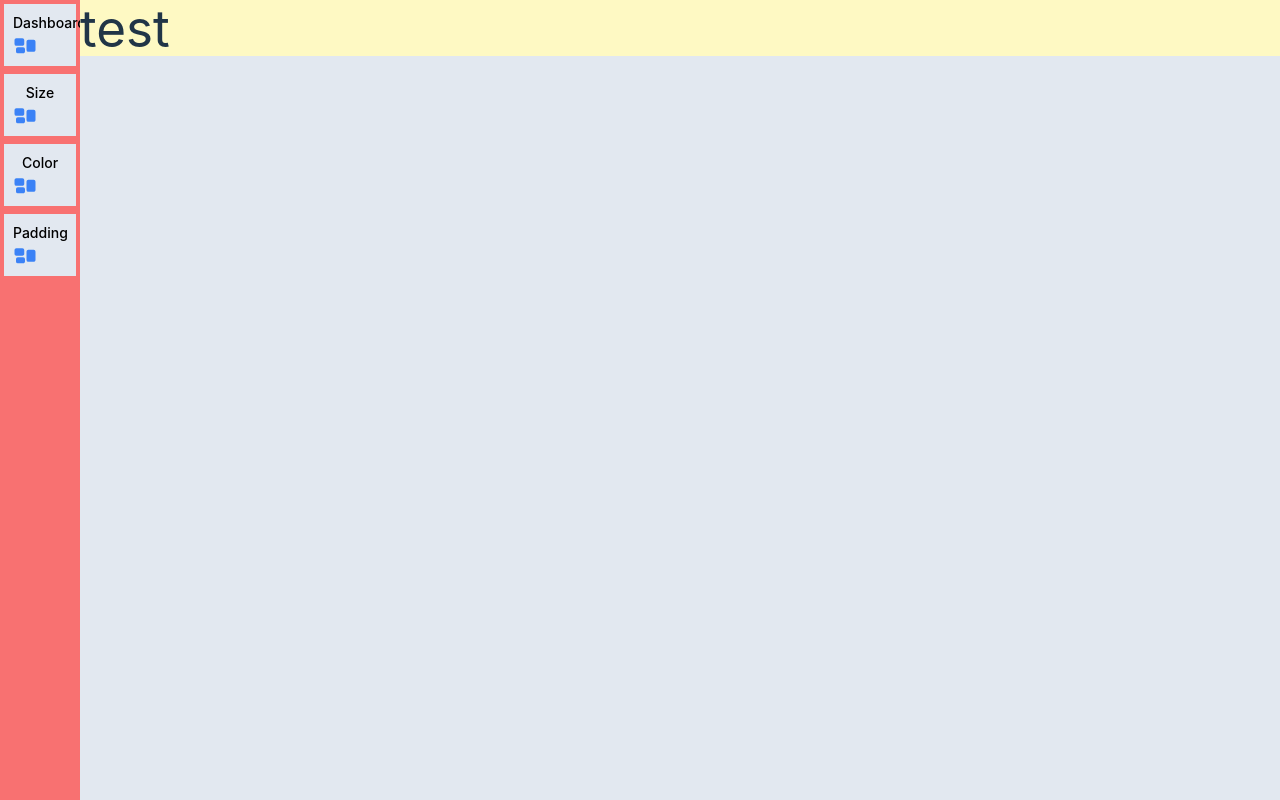
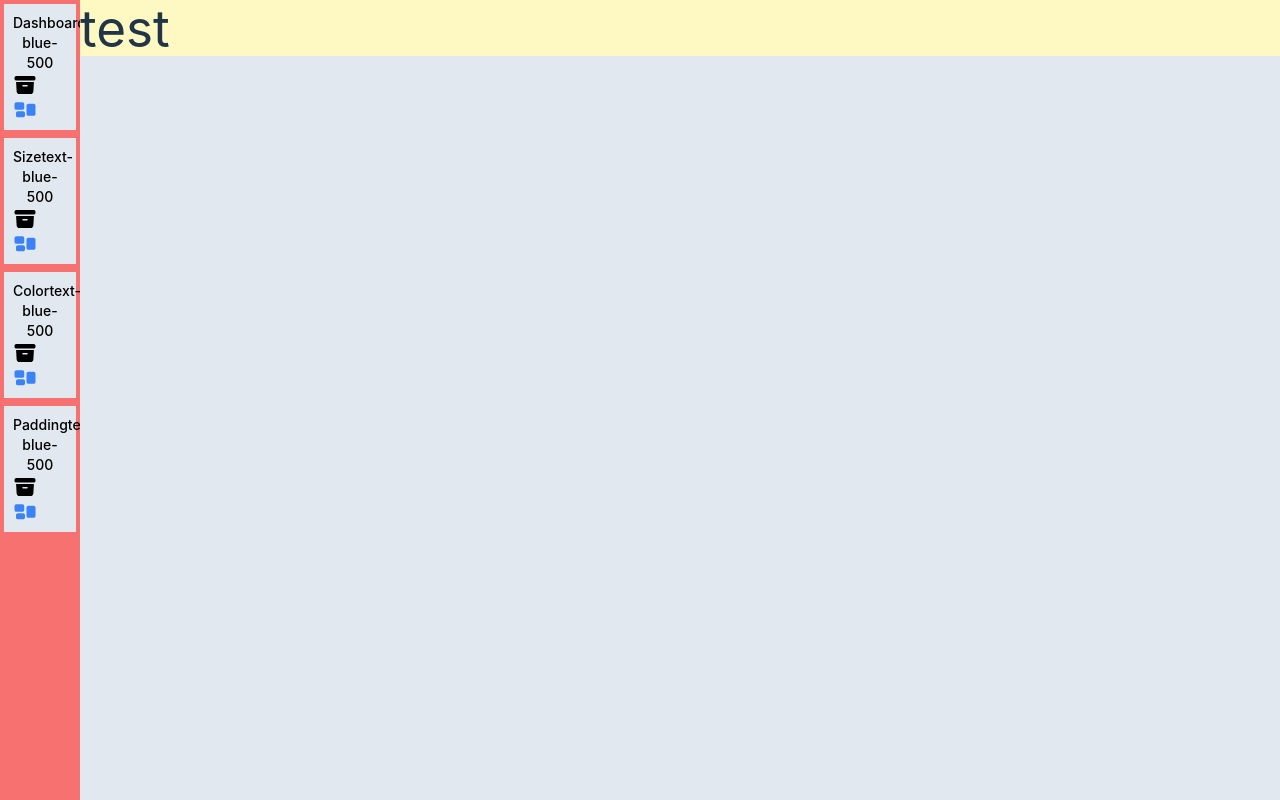
Before and after one commit to CodeSH85/React-TS-Tailwind, a React (Vite) app: page / in a window 1280 px wide. Built offline with nearby package versions, Linux system fonts and the light colour scheme; no server answers.

Commit message:
add IconComp

```diff
--- a/src/components/Browse/BrowseView.tsx
+++ b/src/components/Browse/BrowseView.tsx
@@ -1,7 +1,7 @@
 import React from "react";
 import Widget from "../Widget/WidgetComp";
 
-function BrowseView() {
+const BrowseView = () => {
   return (
     <div className="w-full bg-slate-200">
       <Widget />
--- /dev/null
+++ b/src/components/Browse/type.ts
@@ -0,0 +1,5 @@
+interface Props {
+  mode: string
+}
+
+export type {Props};
--- a/src/components/MainView.tsx
+++ b/src/components/MainView.tsx
@@ -2,11 +2,14 @@ import React, { Component, useState } from "react";
 import Sidebar from "./Sidebar/SidebarComp";
 import BrowseView from "./Browse/BrowseView";
 
-function MainView() {
+const MainView = () => {
   Component
   return (
     <div className="w-screen flex">
-      <Sidebar />
+      <Sidebar
+        mode="icon"
+        test={123456}
+      />
       <BrowseView />
     </div>
   )
--- a/src/components/Sidebar/SidebarComp.tsx
+++ b/src/components/Sidebar/SidebarComp.tsx
@@ -1,69 +1,78 @@
 import React, { useState } from "react";
-import './Sidebar.css';
-import { RectangleGroupIcon } from '@heroicons/react/24/solid';
-import { Side_bar } from "./type";
+import { RectangleGroupIcon } from "@heroicons/react/24/solid";
+import HeroIcon from "../icons/HeroIcon";
+import { Side_bar, Props } from "./type";
 
-function Sidebar() {
-
-  const modeOptions = ['full', 'icon', 'text'];
-
-  const [mode, setMode] = useState<[]>();
-
-  const [sidebar, setSidebar] = useState<Side_bar[]>(
-    [
+const Sidebar = (props: Props) => {
+  const modeOptions = ["full", "icon", "text"];
+  const { mode } = props;
+  const [sidebar, setSidebar] = useState<Side_bar[]>([
     {
-        title: 'Dashboard',
-        icon: '',
-        label: 'Font',
-        type: 'button'
+      title: "Dashboard",
+      icon: "",
+      label: "Font",
+      type: "button",
     },
     {
-        title: 'Size',
-        icon: '',
-        label: 'Size',
-        type: 'button'
+      title: "Size",
+      icon: "",
+      label: "Size",
+      type: "button",
     },
     {
-        title: 'Color',
-        icon: '',
-        label: 'color',
-        type: 'button'
+      title: "Color",
+      icon: "",
+      label: "color",
+      type: "button",
     },
     {
-        title: 'divider',
-        icon: '',
-        label: 'divider',
-        type: 'divider'
+      title: "divider",
+      icon: "",
+      label: "divider",
+      type: "divider",
     },
     {
-        title: 'Padding',
-        icon: '',
-        label: 'padding',
-        type: 'button'
-      }
-    ]
-  );
+      title: "Padding",
+      icon: "",
+      label: "padding",
+      type: "button",
+    },
+  ]);
 
   return (
     <div>
       <div className="flex flex-col min-h-screen bg-red-400 w-20">
-        {sidebar.map((tool, i)=> {
-          if (tool.type === 'button') {
-            return <button
+        {sidebar.map((tool, i) => {
+          if (tool.type === "button") {
+            return (
+              <button
                 key={i}
-              className="text-black bg-slate-200
-               border-spacing-1 p-2 m-1 text-sm rounded-none">
+                className="text-black bg-slate-200 border-spacing-1 p-2 m-1 text-sm rounded-none"
+              >
                 {tool.title}
-                <RectangleGroupIcon className="h-6 w-6 text-blue-500"/>
+                <HeroIcon icon="ArchiveBoxIcon" color="text-blue-500" />
+                <RectangleGroupIcon className="h-6 w-6 text-blue-500" />
               </button>
+            );
           }
-          if (tool.type === 'divider') {
-            return <div key={i}></div>
+          if (tool.type === "button" && mode === 'icon') {
+            return (
+              <button
+                key={i}
+                className="text-black bg-slate-200 border-spacing-1 p-2 m-1 text-sm rounded-none"
+              >
+                {tool.title}
+                <RectangleGroupIcon className="h-6 w-6 text-blue-500" />
+              </button>
+            );
+          }
+          if (tool.type === "divider") {
+            return <div key={i}></div>;
           }
         })}
       </div>
     </div>
-  )
+  );
 }
 
 export default Sidebar;
--- a/src/components/Sidebar/type.ts
+++ b/src/components/Sidebar/type.ts
@@ -1,3 +1,7 @@
+interface Props {
+  mode: string
+  test: number
+}
 interface Side_bar {
   title: string,
   icon: string,
@@ -5,4 +9,5 @@ interface Side_bar {
   type: string
 }
 
-export type {Side_bar};
+
+export type { Props, Side_bar };
--- /dev/null
+++ b/src/components/icons/HeroIcon.tsx
@@ -0,0 +1,20 @@
+import React from "react";
+import * as HIcons from '@heroicons/react/24/solid';
+import { Icons } from "./type";
+
+const HeroIcons = (props: Icons) => {
+
+  const { ...icons } = HIcons;
+  const { color } = props;
+  // @ts-ignore
+  const IconComp: TSX.Element = icons[props.icon];
+  return(
+    <>
+    {/* { @ts-ignore } */}
+    {color}
+    <IconComp className={`h-6 w-6 ${{color}}`} aria-hidden="true" />
+    </>
+  )
+}
+
+export default HeroIcons;
--- /dev/null
+++ b/src/components/icons/type.ts
@@ -0,0 +1,6 @@
+interface Icons {
+  icon: string,
+  color: string
+}
+
+export type { Icons };
```
Also changed, not shown: src/components/Sidebar/Sidebar.css (deleted). Lines whose indentation alone changed are shown as unchanged.
